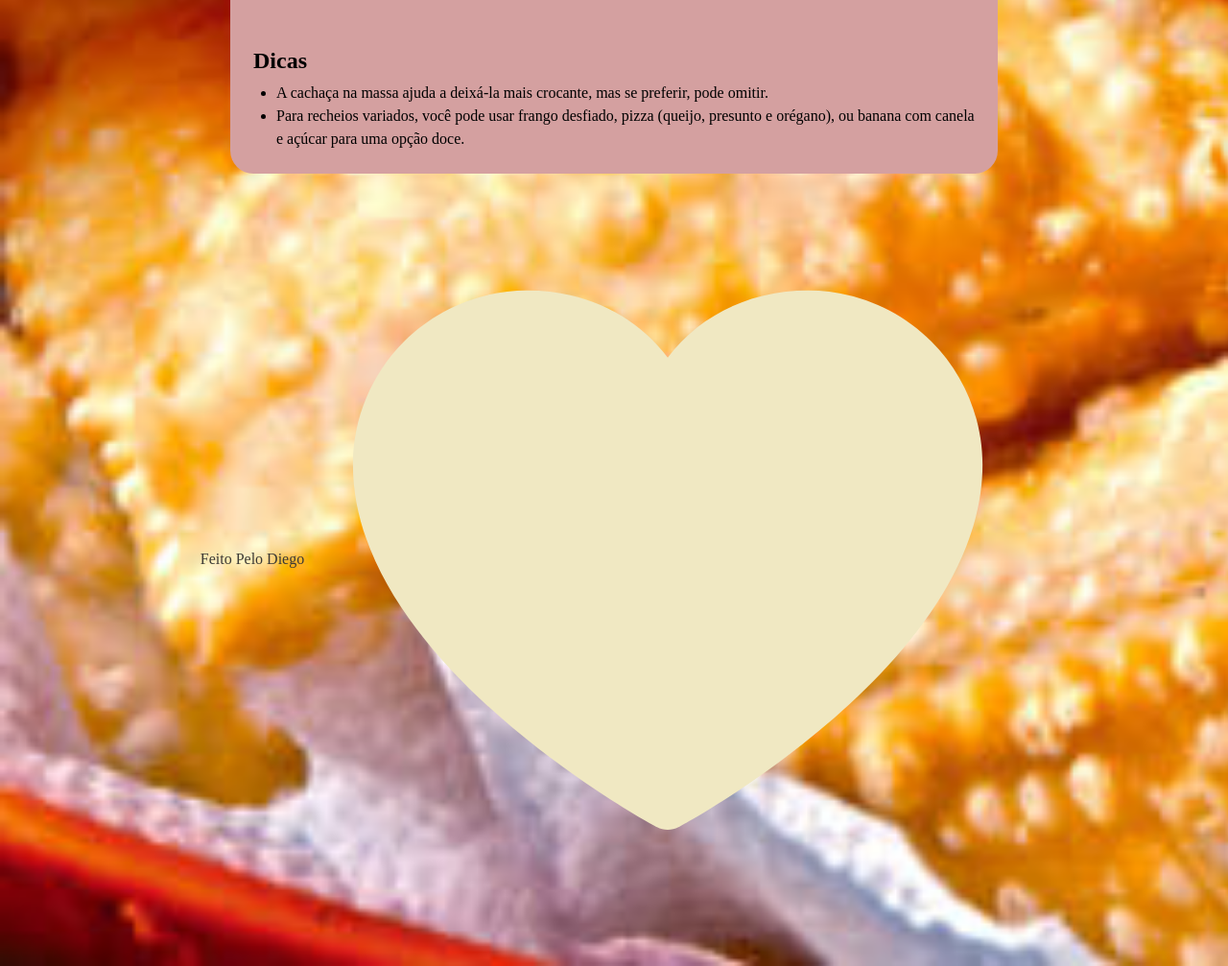
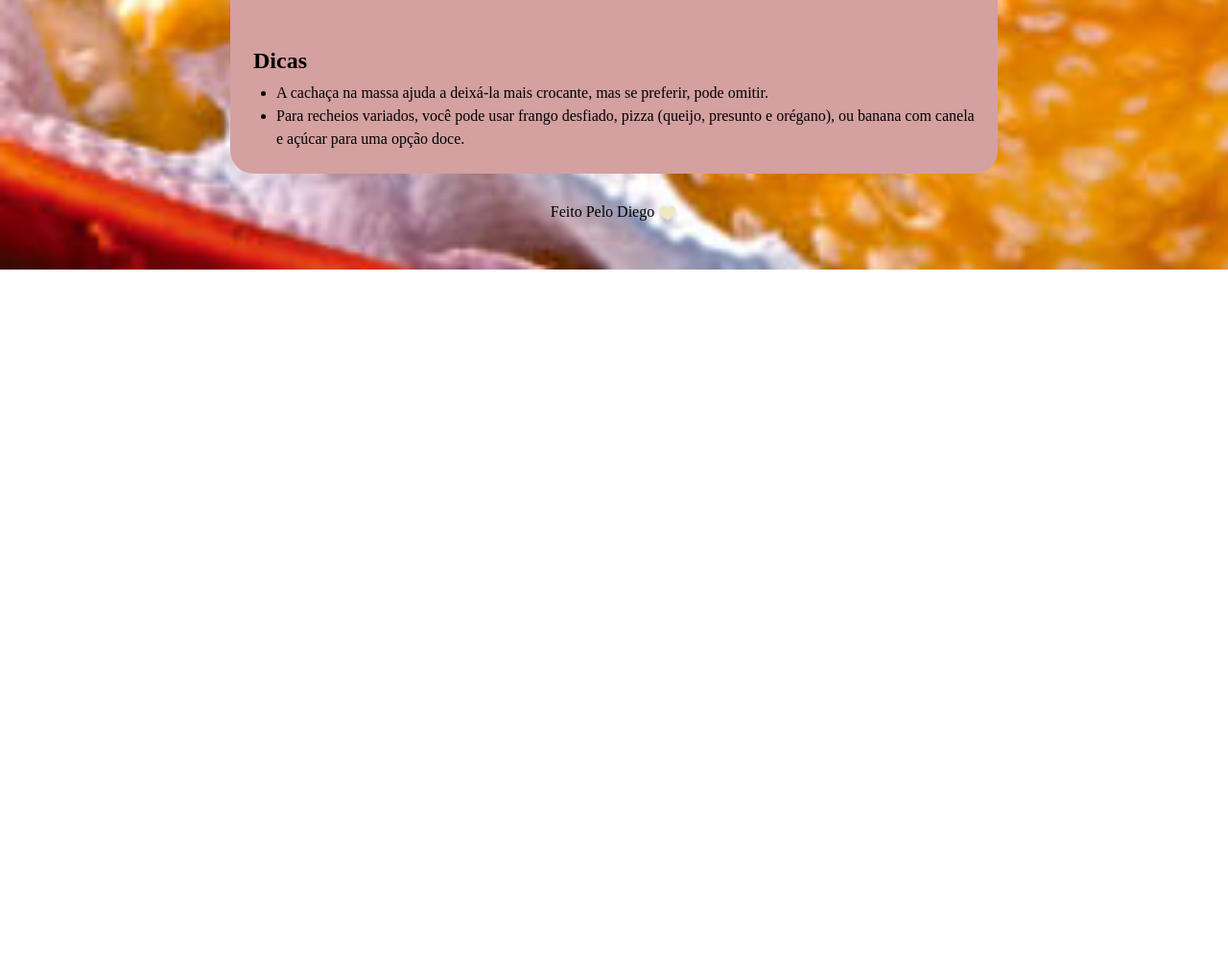
Before and after one commit to DiegoRomeroChaves/PROJETO-II-RECEITAS-FULLSTACK, a plain HTML site: page index.html in a window 1280 px wide. Shown: the part 1726-2733 px from the top of the page at 96% size. After the commit the page ends 2007 px from the top, so only its background shows below. Drawn offline with Linux system fonts and the light colour scheme; a web font is replaced by a local one.

Commit message:
corrigindo footer

```diff
--- a/style.css
+++ b/style.css
@@ -69,12 +69,13 @@ ul{
     padding-left: 24px;
 }
 footer {
-    color: #3b3a35;
+    color: black;
     text-align: center;
     padding-bottom: 48px ;
 }
 
 footer img {
     vertical-align:middle ;
+    width: 20px;
 
 }
```
